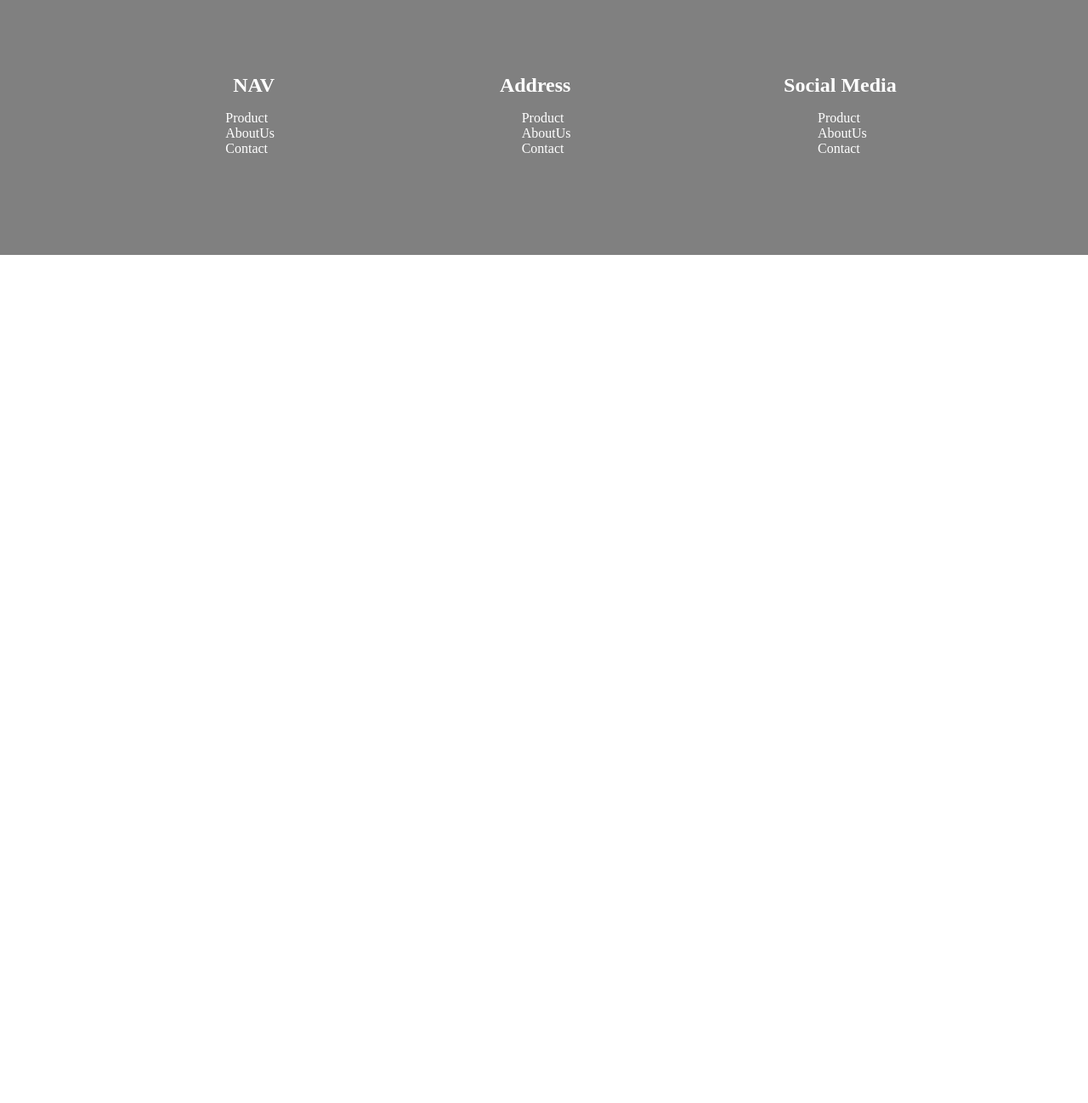
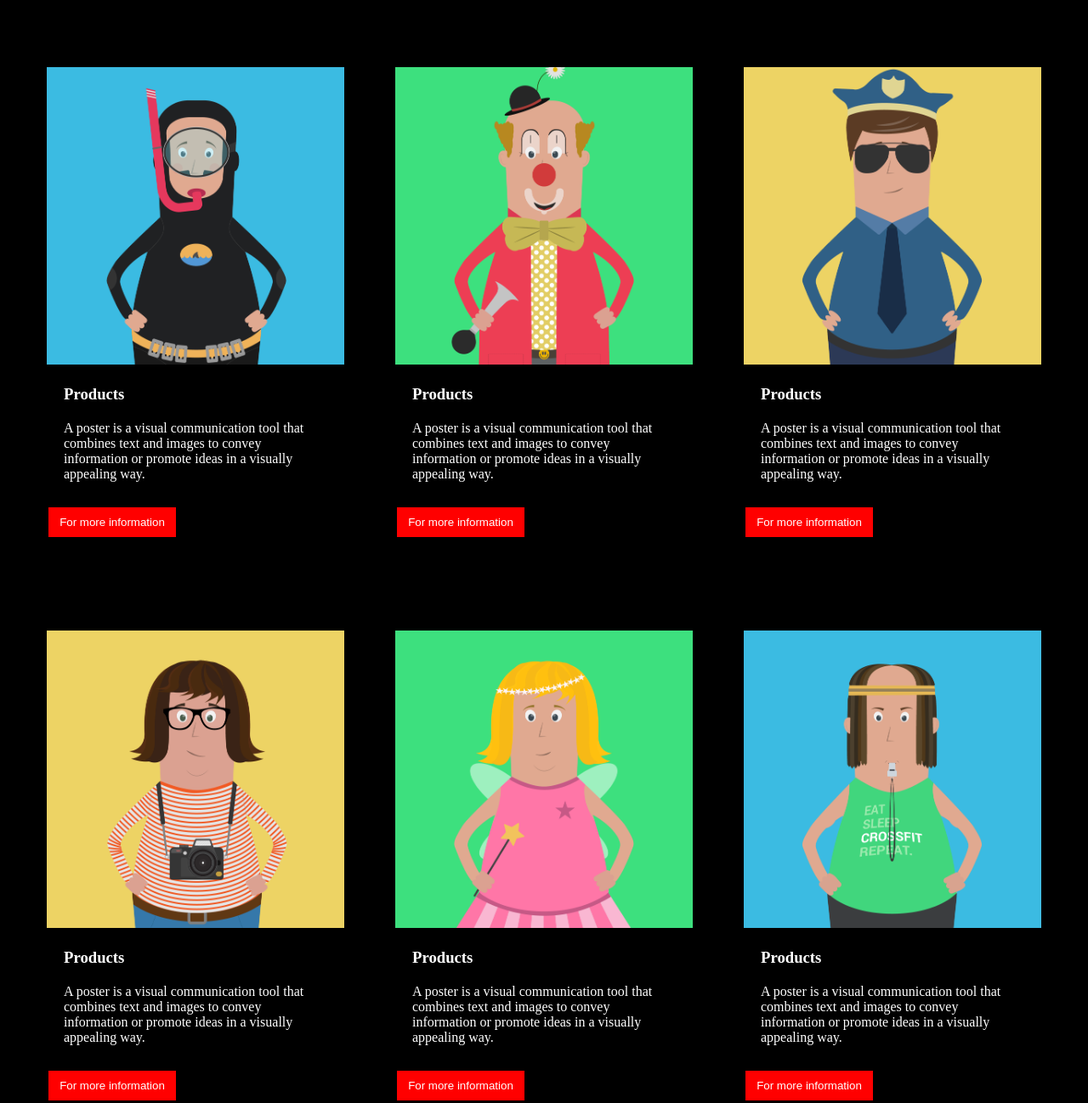
Before and after one commit to Abdiqani-hashi/poster, a plain HTML site: page index.html in a window 1280 px wide. Shown: the part 1229-2527 px from the top of the page at 85% size. Before the commit the page ends 1529 px from the top, so only its background shows below. Drawn offline with Linux system fonts and the light colour scheme.

Commit message:
I´ve used flexbox and semantic html to be done  date:2023-12-05

```diff
--- a/index.html
+++ b/index.html
@@ -10,7 +10,7 @@
 </head>
 <body>
 
-    <main class="main">
+    <main class="main"> <!--This is the start of main section-->
 
 
         <section class="hero-section">
@@ -60,10 +60,134 @@
                 <button>For more information</button>
             </section>
 
-         </section>>
+
+
+            <section  class="sub-container">
+                <img src="images/char-4.png" alt="">
+
+                <h1>Products</h1>
+                <p>
+                    A poster is a visual communication tool that combines
+                    text and images to convey information or promote
+                    ideas in a visually appealing way.
+
+                </p>
+                <button>For more information</button>
+            </section>
+
+
+            <section  class="sub-container">
+                <img src="images/char-5.png" alt="">
+
+                <h1>Products</h1>
+                <p>
+                    A poster is a visual communication tool that combines
+                    text and images to convey information or promote
+                    ideas in a visually appealing way.
+
+                </p>
+                <button>For more information</button>
+            </section>
+
+
+            <section  class="sub-container">
+                <img src="images/char-6.png" alt="">
+
+                <h1>Products</h1>
+                <p>
+                    A poster is a visual communication tool that combines
+                    text and images to convey information or promote
+                    ideas in a visually appealing way.
+
+                </p>
+                <button>For more information</button>
+            </section>
+
+
+            <section  class="sub-container">
+                <img src="images/char-7.png" alt="">
+
+                <h1>Products</h1>
+                <p>
+                    A poster is a visual communication tool that combines
+                    text and images to convey information or promote
+                    ideas in a visually appealing way.
+
+                </p>
+                <button>For more information</button>
+            </section>
+
+
+            <section  class="sub-container">
+                <img src="images/char-8.png" alt="">
+
+                <h1>Products</h1>
+                <p>
+                    A poster is a visual communication tool that combines
+                    text and images to convey information or promote
+                    ideas in a visually appealing way.
+
+                </p>
+                <button>For more information</button>
+            </section>
+
+
+
+            <section  class="sub-container">
+                <img src="images/char-9.png" alt="">
+
+                <h1>Products</h1>
+                <p>
+                    A poster is a visual communication tool that combines
+                    text and images to convey information or promote
+                    ideas in a visually appealing way.
+
+                </p>
+                <button>For more information</button>
+            </section>
+
+
+
+            <section  class="sub-container">
+                <img src="images/char-10.png" alt="">
+
+                <h1>Products</h1>
+                <p>
+                    A poster is a visual communication tool that combines
+                    text and images to convey information or promote
+                    ideas in a visually appealing way.
+
+                </p>
+                <button>For more information</button>
+            </section>
+
+
+            <section  class="sub-container">
+                <img src="images/char-11.png" alt="">
+
+                <h1>Products</h1>
+                <p>
+                    A poster is a visual communication tool that combines
+                    text and images to convey information or promote
+                    ideas in a visually appealing way.
+
+                </p>
+                <button>For more information</button>
+            </section>
+
+
+
+
+
+
+
+
+         </section>> <!--end of main section-->
 
 
     </main>
+
+    <!--Footer-->
 
     <footer class="main-footer">
         <section class="sub-footer">
--- a/style.css
+++ b/style.css
@@ -17,17 +17,17 @@ body{
 .main{
     background-color: black;
 
+
+
 }
 
 .sub-main{
     display: flex;
     justify-content: center;
-    margin: 110px 0px 0px 0px;
+    flex-wrap: wrap;
 
 
-
-
-
+    margin: 100px 0;
 
 }
 
@@ -40,24 +40,29 @@ body{
 }
 
 .sub-container > img{
-    width: 250px;
+    width: 350px;
+
 
 }
 
 .sub-container{
+    flex-direction: column;
+
 
     margin:0px 30px;
     padding: 0 0 100px 0;
-    width: 250px;
+    width:350px;
     color: rgb(0, 0, 0);
 
-    text-align: left;
+
 
     color: white;
 
 }
-h1,p{
-    margin: 10px 0px;
+
+.sub-container > h1,p{
+    margin: 20px 20px;
+    text-align: left;
 }
 .sub-container > button{
     background-color: rgb(255, 0, 0);
```
